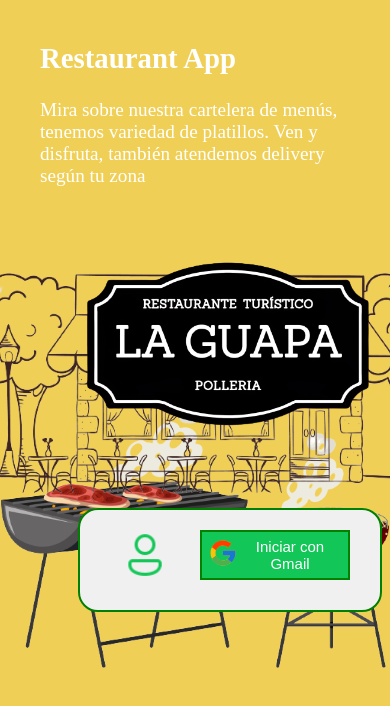
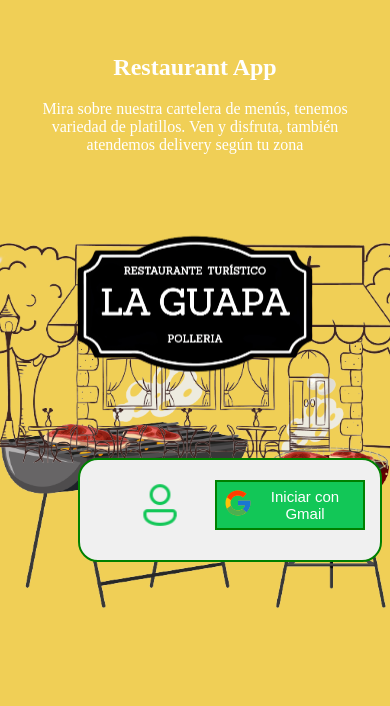
Before and after one commit to DontStopPrograming/localstorage, a React (Vite) app: page /login in a window 390 px wide. Shown: the top 706 px of the page. Built offline with nearby package versions, Linux system fonts and the light colour scheme; no server answers.

Commit message:
lasted changes

```diff
--- a/src/App.css
+++ b/src/App.css
@@ -53,6 +53,8 @@ html, body {
     grid-area: containerIniciar;
     display: flex;
     flex-direction: row;
+    justify-content: center;
+
     /* border: 2px solid rgb(41, 197, 27); */
 
   } .containerIniciar img {
@@ -89,7 +91,7 @@ html, body {
       display: grid;
       justify-content: center;
       align-items: center;
-
+      text-align: center;
       grid-template-columns: repeat(1, 1fr);
       grid-template-rows: repeat(3, 1fr);
       grid-template-areas:
@@ -105,10 +107,9 @@ html, body {
 
 
     .containerLogin img {
+      text-align: center;
       border-radius: 50px;
-      margin-top: 20px;
-      margin-left: 20%;
-      width: 300px;
+      width: 250px;
       height: 200px;
       object-fit: cover;
     }
@@ -123,6 +124,7 @@ html, body {
       }
 
       .containerIniciar .logoGoogle {
+
         opacity: 1;
         width: 30px;
         height:30px;
@@ -131,6 +133,7 @@ html, body {
       }
 
     .containerIniciar .iconUser {
+
       opacity: 1;
       width: 50px;
       height:50px;
@@ -154,7 +157,7 @@ html, body {
       opacity: 1;
       padding: 0 40px;
       color: #fff;
-      font-size: 1.2rem;
+      font-size: 1rem;
     }
 
   }
```
